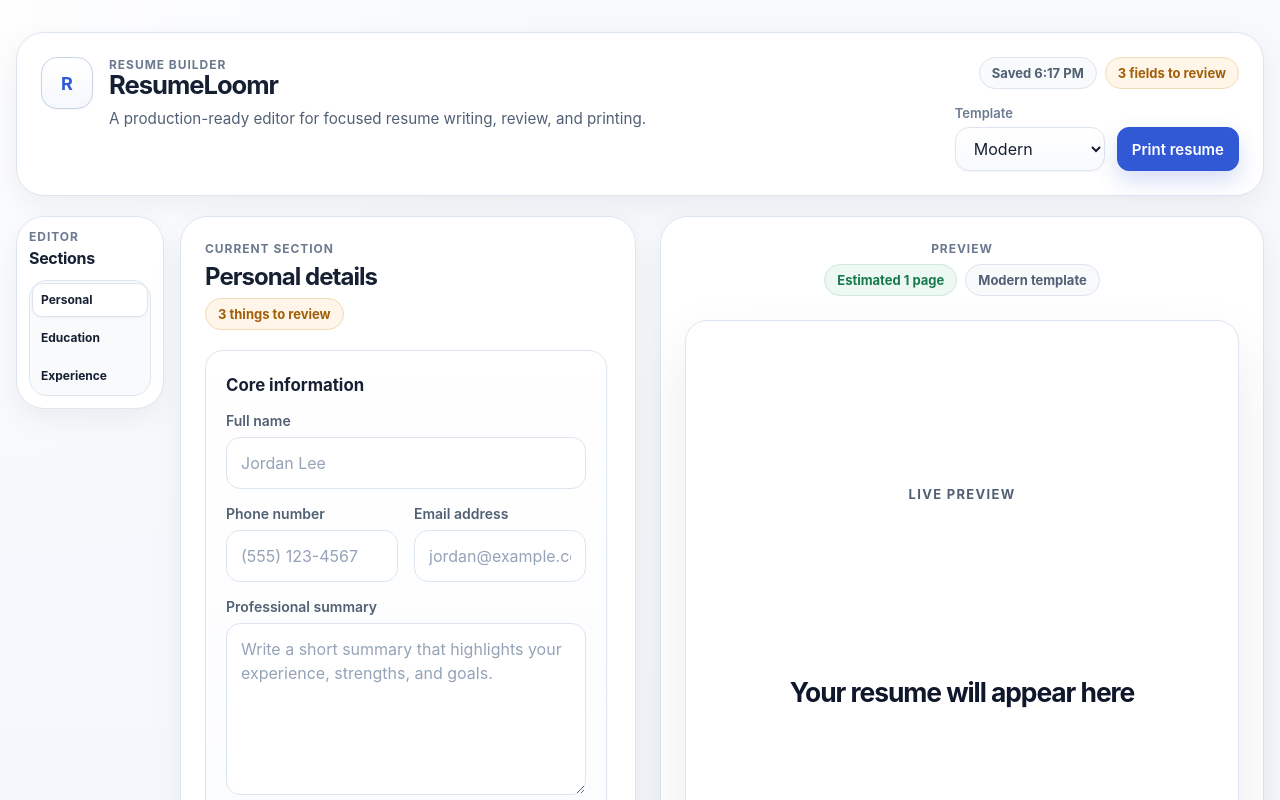
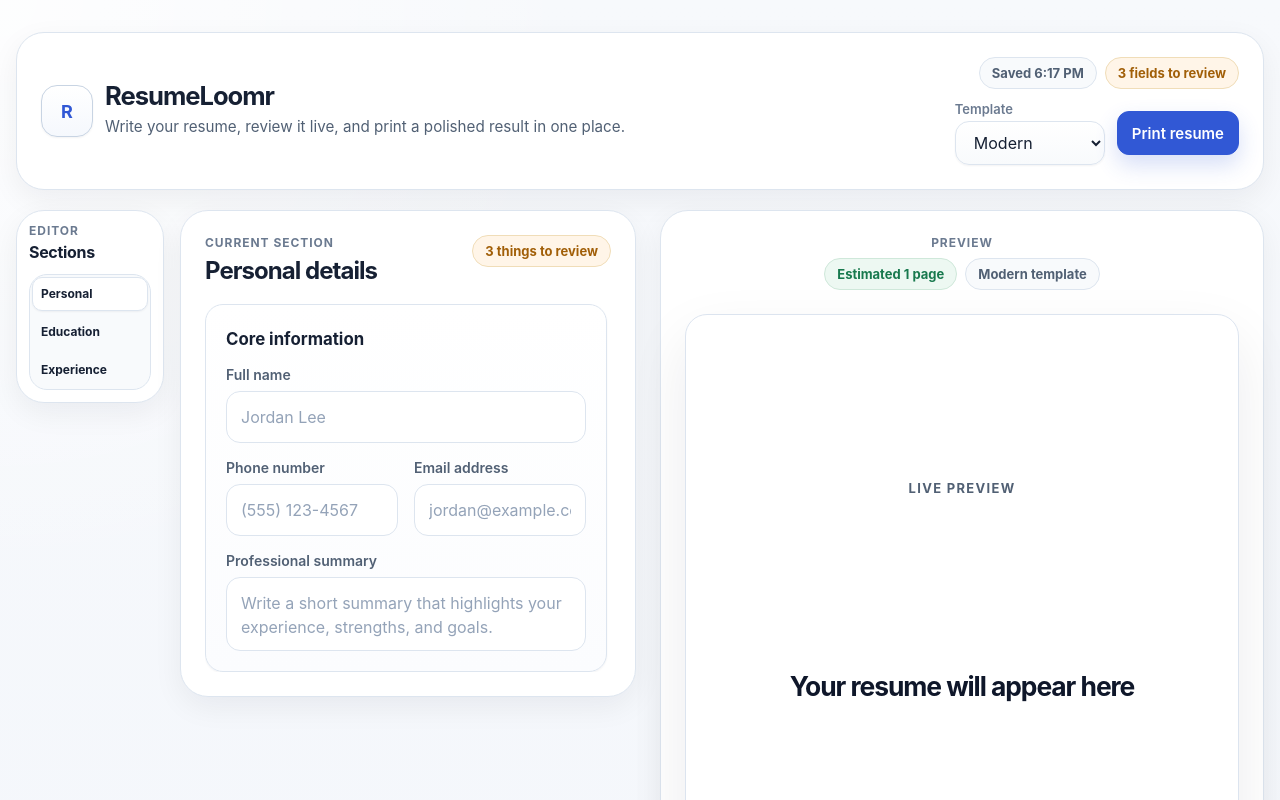
Before and after one commit to anuragmaganti/ResumeLoomr, a React (Vite) app: page / in a window 1280 px wide. Shown: the top 800 px of the page. Built offline with nearby package versions, Linux system fonts and the light colour scheme.

Commit message:
Improve header and section UI

```diff
--- a/src/App.css
+++ b/src/App.css
@@ -34,15 +34,16 @@
   display: grid;
   grid-template-columns: minmax(0, 1fr) auto;
   gap: var(--space-6);
-  align-items: start;
+  align-items: center;
   padding: var(--space-6);
   margin-bottom: var(--space-5);
 }
 
 .brand {
   display: flex;
-  align-items: flex-start;
-  gap: var(--space-4);
+  align-items: center;
+  gap: var(--space-3);
+  min-width: 0;
 }
 
 .brandMark {
@@ -59,6 +60,12 @@
   box-shadow: var(--shadow-xs);
 }
 
+.brandCopy {
+  display: grid;
+  gap: 6px;
+  min-width: 0;
+}
+
 .brandCopy h1 {
   margin: 0;
   font-size: clamp(1.5rem, 2vw, 1.85rem);
@@ -68,10 +75,10 @@
 
 .brandSubcopy {
   max-width: 34rem;
-  margin: var(--space-2) 0 0;
+  margin: 0;
   color: var(--color-text-subtle);
   font-size: 0.95rem;
-  line-height: 1.55;
+  line-height: 1.5;
 }
 
 .kicker {
@@ -85,14 +92,16 @@
 
 .topbarSide {
   display: grid;
-  gap: var(--space-4);
+  gap: var(--space-3);
   justify-items: end;
+  align-content: center;
   min-width: 0;
 }
 
 .topbarMeta {
   display: flex;
   flex-wrap: wrap;
+  align-items: center;
   justify-content: flex-end;
   gap: var(--space-2);
 }
@@ -101,13 +110,13 @@
   display: flex;
   flex-wrap: wrap;
   gap: var(--space-3);
-  align-items: end;
+  align-items: center;
   justify-content: flex-end;
 }
 
 .toolbarField {
   display: grid;
-  gap: 6px;
+  gap: 4px;
 }
 
 .toolbarLabel {
@@ -305,10 +314,17 @@
 
 .editorPanelHeader {
   flex: 0 0 auto;
+  display: flex;
+  align-items: flex-start;
+  justify-content: space-between;
   margin-bottom: var(--space-5);
-  justify-items: start;
   padding-inline: 0;
   text-align: left;
+}
+
+.editorPanelHeading {
+  display: grid;
+  gap: var(--space-2);
 }
 
 .previewPanelHeader {
@@ -336,7 +352,7 @@
 .previewMeta {
   display: flex;
   flex-wrap: wrap;
-  justify-content: flex-start;
+  justify-content: flex-end;
   gap: var(--space-2);
 }
 
@@ -444,7 +460,8 @@
   }
 
   .editorPanelHeader {
-    justify-items: center;
+    align-items: center;
+    flex-direction: column;
     padding-inline: var(--space-2);
     text-align: center;
   }
--- /dev/null
+++ b/src/components/autoResizeTextarea.jsx
@@ -0,0 +1,33 @@
+import { useLayoutEffect, useRef } from "react";
+
+export default function AutoResizeTextarea({ className = "", onInput, value, ...props }) {
+    const textareaRef = useRef(null);
+
+    function syncHeight() {
+        const textarea = textareaRef.current;
+
+        if (!textarea) {
+            return;
+        }
+
+        textarea.style.height = "auto";
+        textarea.style.height = `${textarea.scrollHeight}px`;
+    }
+
+    useLayoutEffect(() => {
+        syncHeight();
+    }, [value]);
+
+    return (
+        <textarea
+            {...props}
+            ref={textareaRef}
+            value={value}
+            className={["autoResizeTextarea", className].filter(Boolean).join(" ")}
+            onInput={(event) => {
+                syncHeight();
+                onInput?.(event);
+            }}
+        />
+    );
+}
--- a/src/components/editorPanel.jsx
+++ b/src/components/editorPanel.jsx
@@ -56,8 +56,11 @@ export default function EditorPanel({ activeTab, setActiveTab, resume, actions,
 
                 <div className="editorStage panel">
                     <div className="editorPanelHeader">
-                        <p className="kicker">Current section</p>
-                        <h3>{currentSection.label}</h3>
+                        <div className="editorPanelHeading">
+                            <p className="kicker">Current section</p>
+                            <h3>{currentSection.label}</h3>
+                        </div>
+
                         <div className="editorPanelMeta">
                             <span className={`statusBadge ${issueCount > 0 ? 'statusBadge--warning' : 'statusBadge--success'}`}>
                                 {issueCount > 0 ? `${issueCount} thing${issueCount === 1 ? '' : 's'} to review` : 'All key fields look good'}
--- a/src/components/forms/experienceForm.jsx
+++ b/src/components/forms/experienceForm.jsx
@@ -1,3 +1,5 @@
+import AutoResizeTextarea from "../autoResizeTextarea";
+
 function FieldError({ message }) {
     if (!message) {
         return null;
@@ -93,12 +95,12 @@ export default function ExperienceForm({ experience, actions, getFieldError, mar
                             {entry.activities.map((activity, activityIndex) => (
                                 <div className="activityRow" key={`${entry.id}-${activityIndex}`}>
                                     <div className="activityInputWrap">
-                                        <textarea
+                                        <AutoResizeTextarea
                                             id={`activities-${entry.id}-${activityIndex}`}
                                             value={activity}
                                             onChange={(event) => actions.updateActivity(entry.id, activityIndex, event.target.value)}
                                             onBlur={() => markTouched(`experience.${entry.id}.activities.${activityIndex}`)}
-                                            rows="3"
+                                            rows={2}
                                             placeholder="Describe a measurable accomplishment or core responsibility."
                                         />
                                         <FieldError message={getFieldError(`experience.${entry.id}.activities.${activityIndex}`)} />
--- a/src/components/forms/personalForm.jsx
+++ b/src/components/forms/personalForm.jsx
@@ -1,3 +1,5 @@
+import AutoResizeTextarea from "../autoResizeTextarea";
+
 function FieldError({ message }) {
     if (!message) {
         return null;
@@ -62,13 +64,13 @@ export default function PersonalForm({ personal, actions, getFieldError, markTou
 
                 <div className="field">
                     <label htmlFor="aboutMe">Professional summary</label>
-                    <textarea
+                    <AutoResizeTextarea
                         id="aboutMe"
                         name="aboutMe"
                         value={personal.aboutMe}
                         onChange={(event) => actions.updatePersonalField('aboutMe', event.target.value)}
                         onBlur={() => markTouched('personal.aboutMe')}
-                        rows="6"
+                        rows={2}
                         placeholder="Write a short summary that highlights your experience, strengths, and goals."
                     />
                 </div>
--- a/src/components/header.jsx
+++ b/src/components/header.jsx
@@ -12,9 +12,8 @@ export default function Header({
             <div className="brand">
                 <div className="brandMark" aria-hidden="true">R</div>
                 <div className="brandCopy">
-                    <p className="kicker">Resume builder</p>
                     <h1>ResumeLoomr</h1>
-                    <p className="brandSubcopy">A production-ready editor for focused resume writing, review, and printing.</p>
+                    <p className="brandSubcopy">Write your resume, review it live, and print a polished result in one place.</p>
                 </div>
             </div>
 
--- a/src/styles/forms.css
+++ b/src/styles/forms.css
@@ -130,6 +130,12 @@ form {
   resize: vertical;
 }
 
+.field textarea.autoResizeTextarea {
+  min-height: 0;
+  overflow: hidden;
+  resize: none;
+}
+
 .fieldError {
   margin: 0;
   color: var(--color-error);
```
